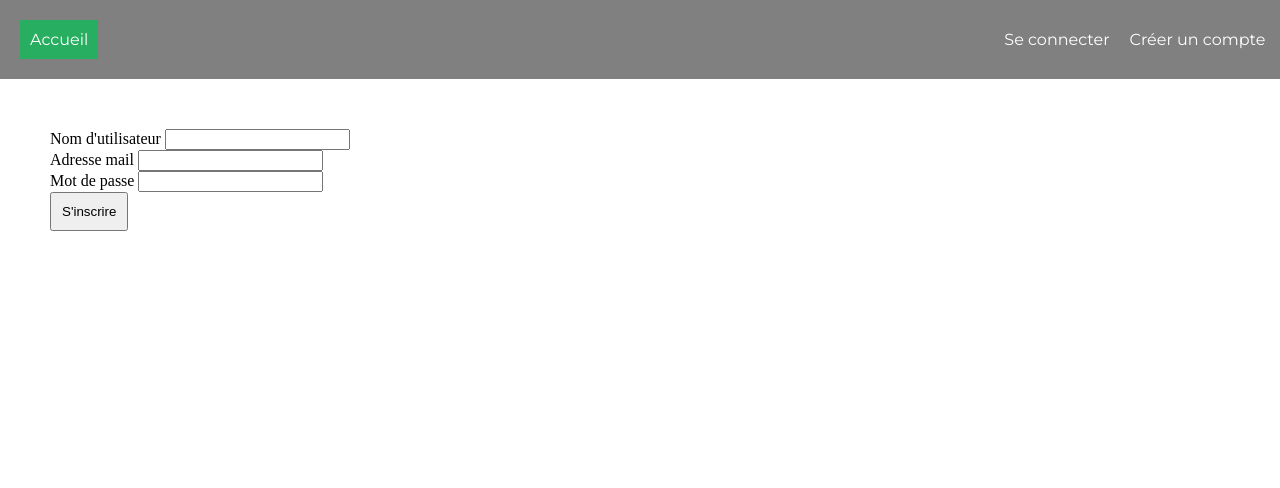
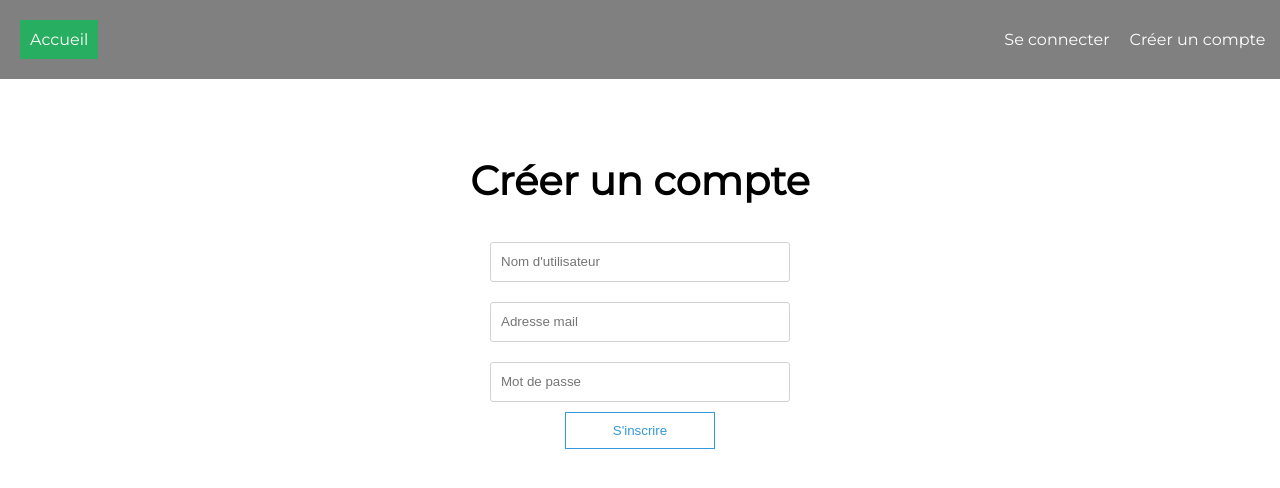
Before and after one commit to AngryKiller/Projet-NSI, a Flask app: page /register in a window 1280 px wide. Shown: the top 488 px of the page. Run offline with Flask 2, Linux system fonts and the light colour scheme.

Commit message:
Improved form css

```diff
--- a/app.py
+++ b/app.py
@@ -36,8 +36,11 @@ def loginRoute():
         user = login(request.form['username'], request.form['password'])
         if user:
             session['user'] = user
-            flash('Vous êtes connecté!', 'success')
+            flash('Vous êtes connecté!', 'green')
             return redirect('/')
+        else:
+            flash('Utilisateur ou mot de passe incorrect', 'red')
+            return redirect('/login')
     else:
         return render_template('login.html')
 
--- a/static/css/style.css
+++ b/static/css/style.css
@@ -100,6 +100,7 @@ a {
     text-align: center;
     transition: 0.5s;
     height: 100%;
+    background: transparent;
 }
 
 .btn-green {
@@ -169,11 +170,22 @@ a {
     color: white;
 }
 .alert {
-    padding: 10px;
+    padding: 20px;
+    font-family: 'Montserrat', -apple-system, BlinkMacSystemFont, "Segoe UI", Roboto, "Helvetica Neue", Arial, "Noto Sans", sans-serif;
 }
 
 .alert-blue {
     background-color: #3498db;
+    color: white;
+}
+
+.alert-red {
+    background-color: #e74c3c;
+    color: white;
+}
+
+.alert-green {
+    background-color: #2ecc71;
     color: white;
 }
 
@@ -231,3 +243,35 @@ a {
     font-family: 'Montserrat';
     border-radius: 3px;
 }
+
+input, textarea, select, button {
+  width : 150px;
+  margin: 0;
+
+  -webkit-box-sizing: border-box; /* Pour les anciennes versions des navigateurs WebKit */
+     -moz-box-sizing: border-box; /* Pour tous les navigateurs Gecko */
+          box-sizing: border-box;
+}
+
+input{
+    padding: 10px;
+    border-radius: 3px;
+    border: 1px solid lightgrey;
+    margin: 10px;
+    width: 300px;
+    height: 40px;
+    transition: 0.4s;
+}
+
+.form{
+    display: block;
+    text-align: center;
+}
+
+button{
+    -webkit-appearance: none;
+}
+input:focus{
+    outline: none;
+    border: 1px solid grey;
+}
--- a/templates/register.html
+++ b/templates/register.html
@@ -2,22 +2,21 @@
 
 
 {% block content %}
-    <form action="/register" method="post">
-
+    <h1 class="title">Créer un compte</h1>
+    <div class="form">
+        <form action="/register" method="post">
         <div class="form-group">
-    <label for="usernameInput">Nom d'utilisateur</label>
-    <input type="text" class="form-control" id="usernameInput" name="username">
+    <input type="text" class="form-control" id="usernameInput" name="username" placeholder="Nom d'utilisateur">
   </div>
 
   <div class="form-group">
-    <label for="mailInput">Adresse mail</label>
-    <input type="email" class="form-control" id="mailInput" name="mail">
+    <input type="email" class="form-control" id="mailInput" name="mail" placeholder="Adresse mail">
   </div>
 
   <div class="form-group">
-    <label for="passwordInput">Mot de passe</label>
-    <input type="password" class="form-control" id="passwordInput" name="password">
+    <input type="password" class="form-control" id="passwordInput" name="password" placeholder="Mot de passe">
   </div>
-  <button type="submit" class="btn btn-primary">S'inscrire</button>
+  <button type="submit" class="btn btn-blue">S'inscrire</button>
 </form>
+    </div>
 {% endblock %}
```
Also changed, not shown: templates/login.html (+9 -6 lines).
